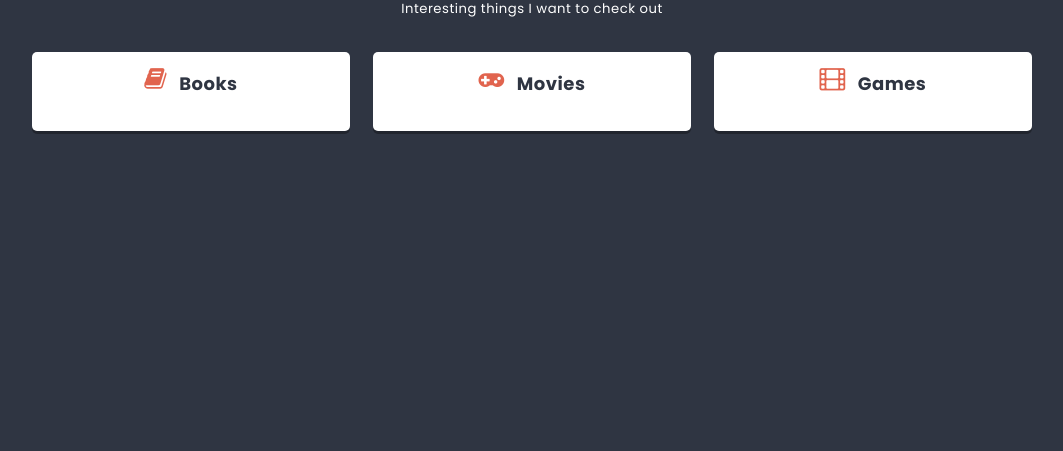
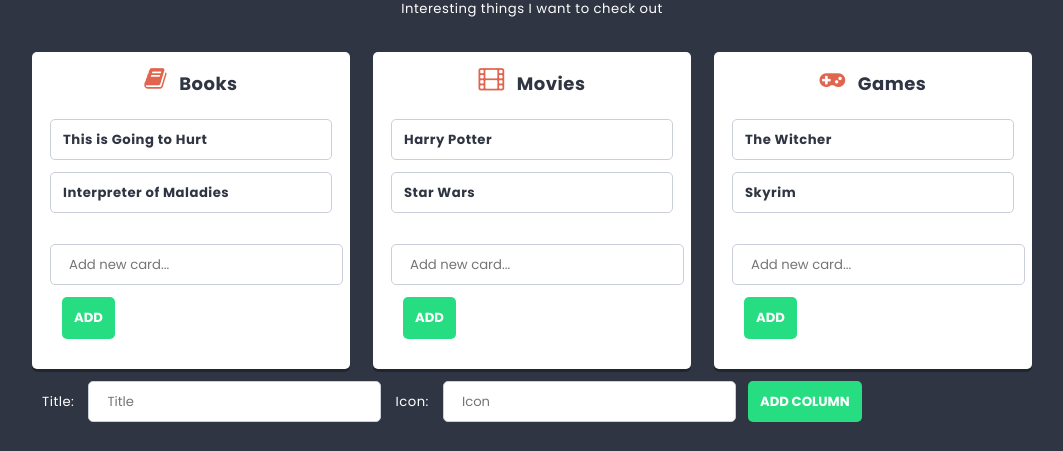
Before and after one commit to grzanek-monika/to-do-list-app, a React (Create React App) app: page / in a window 1280 px wide. Shown: the part 489-940 px from the top of the page, without its empty margins (108-1171 px from the left). Before the commit the page ends 800 px from the top, so only its background shows below. Built offline with nearby package versions, Linux system fonts and the light colour scheme.

Commit message:
Add ColumnForm, Card, CardForm components, add mapping columns in Column component and changes in TextInput component

```diff
--- a/package.json
+++ b/package.json
@@ -10,6 +10,7 @@
     "react": "^18.3.1",
     "react-dom": "^18.3.1",
     "react-scripts": "5.0.1",
+    "shortid": "^2.2.16",
     "web-vitals": "^2.1.4"
   },
   "scripts": {
--- /dev/null
+++ b/src/components/Card/Card.js
@@ -0,0 +1,9 @@
+import styles from './Card.module.scss';
+
+const Card = props => {
+    return (
+        <li  className={styles.card}>{props.title}</li>
+    )
+}
+
+export default Card;
--- /dev/null
+++ b/src/components/Card/Card.module.scss
@@ -0,0 +1,13 @@
+@import '../../styles/settings.scss';
+
+.card {
+    position: relative;
+    background: $color-light;
+    border: 1px solid lighten($color-dark, 60%);
+    padding: $base-size;
+    margin: 0 0 $base-size 0;
+    border-radius: $radius;
+    display: flex;
+    justify-content: space-between;
+    font-weight: bold;
+}
--- /dev/null
+++ b/src/components/CardForm/CardForm.js
@@ -0,0 +1,21 @@
+import styles from './CardForm.module.scss';
+import TextInput from '../TextInput/TextInput.js';
+import Button from '../Button/Button.js';
+import { useState } from 'react';
+
+const CardForm = props => {
+    const [title, setTitle] = useState('');
+    const handleSubmit = e => {
+        e.preventDefault();
+        props.action({title: title}, props.columnId);
+        setTitle('');
+    }
+    return(
+        <form className={styles.cardForm} onSubmit={handleSubmit}>
+            <TextInput placeholder='Add new card...' value={title } onChange={e => setTitle(e.target.value)} />
+            <Button>Add</Button>
+        </form>
+    )
+}
+
+export default CardForm;
--- a/src/components/Column/Column.js
+++ b/src/components/Column/Column.js
@@ -1,9 +1,16 @@
 import styles from './Column.module.scss';
+import Card from '../Card/Card.js';
+import CardForm from '../CardForm/CardForm.js';
 
 const Column = props => {
+
     return (
     <article className={styles.column}>
         <h2 className={styles.title}><span className={styles.icon + ' fa fa-' + props.icon}></span>{props.title}</h2>
+        <ul className={styles.cards}>
+            {props.cards.map(card => <Card key={card.id} title={card.title} />)}
+        </ul>
+        <CardForm columnId={props.id} action={props.action}/>
     </article>
     )
 }
--- /dev/null
+++ b/src/components/ColumnForm/ColumnForm.js
@@ -0,0 +1,28 @@
+import styles  from './ColumnForm.module.scss';
+import { useState } from 'react';
+import Button from '../Button/Button';
+import TextInput from '../TextInput/TextInput';
+
+const ColumnForm = props => {
+    const [title, setTitle] = useState('');
+    const [icon, setIcon] = useState('');
+    const handleSubmit = e => {
+        e.preventDefault();
+        props.action({ title: title, icon: icon });
+        setTitle('');
+        setIcon('');
+    }
+
+
+    return(
+        <form className={styles.ColumnForm} onSubmit={handleSubmit}>
+            <span className={styles.inputStyle}>Title: </span>
+            <TextInput value={title} placeholder='Title' onChange={ e => setTitle(e.target.value)}  />
+            <span className={styles.inputStyle}> Icon: </span>
+            <TextInput value={icon} placeholder='Icon' onChange={ e => setIcon(e.target.value)}  />
+            <Button>Add column</Button>
+        </form>
+    )
+}
+
+export default ColumnForm;
--- /dev/null
+++ b/src/components/ColumnForm/ColumnForm.module.scss
@@ -0,0 +1,11 @@
+@import '../../styles/settings.scss';
+
+.columnForm {
+    text-align: center;
+    padding: 10px;
+
+}
+
+.inputStyle {
+    margin: 10px;
+}
--- a/src/components/List/List.js
+++ b/src/components/List/List.js
@@ -1,7 +1,58 @@
 import styles from './List.module.scss';
 import Column from '../Column/Column.js';
+import { useState } from 'react';
+import shortid from 'shortid';
+import ColumnForm from '../ColumnForm/ColumnForm.js';
 
 const List = () => {
+    const [columns, setColumns] = useState([
+        {
+            id: 1,
+            title: 'Books',
+            icon: 'book',
+            cards: [
+                { id: 1, title: 'This is Going to Hurt' },
+                { id: 2, title: 'Interpreter of Maladies' }
+            ]
+        },
+        {
+            id: 2,
+            title: 'Movies',
+            icon: 'film',
+            cards: [
+                { id: 1, title: 'Harry Potter' },
+                { id: 2, title: 'Star Wars' }
+            ]
+        },
+        {
+            id: 3,
+            title: 'Games',
+            icon: 'gamepad',
+            cards: [
+                { id: 1, title: 'The Witcher' },
+                { id: 2, title: 'Skyrim' }
+            ]
+        }
+    ]);
+
+
+    const addColumn = newColumn => {
+        setColumns([...columns, { id: shortid(), title: newColumn.title, icon: newColumn.icon, cards: [] }]);
+    };
+
+    const addCard = (newCard, columnId) => {
+        const columnsUpdated = columns.map(column => {
+            if(column.id === columnId)
+                return { ...column, cards: [...column.cards, { id: shortid(), title: newCard.title }]}
+            else
+                return column
+        })
+
+        setColumns(columnsUpdated);
+
+    };
+
+
     return(
     <div className={styles.list}>
         <header className={styles.header}>
@@ -9,12 +60,12 @@
         </header>
         <p className={styles.description}>Interesting things I want to check out</p>
         <section className={styles.columns}>
-            <Column title='Books' icon='book' />
-            <Column title='Movies' icon='gamepad' />
-            <Column title='Games' icon='film' />
+            {columns.map( column => <Column key={column.id} id={column.id} title={column.title}
+                icon={column.icon} cards={column.cards} action={addCard} />)}
         </section>
+        <ColumnForm action={addColumn} />
+
     </div>
-
     );
 }
 
--- a/src/components/TextInput/TextInput.js
+++ b/src/components/TextInput/TextInput.js
@@ -1,7 +1,8 @@
 import styles from './TextInput.module.scss';
 
 const TextInput = props => {
-    return (<input className={styles.input} type="text" placeholder={props.placeholder}  />)
+    return (<input className={styles.input} type="text" placeholder={props.placeholder}
+         value={props.value}  onChange={props.onChange} />)
 }
 
 export default TextInput;
--- a/src/components/TextInput/TextInput.module.scss
+++ b/src/components/TextInput/TextInput.module.scss
@@ -9,3 +9,10 @@
     font-family: $font-text;
     border-radius: $radius;
 }
+
+@media (max-width:567px) {
+    .input {
+        width: 50px;
+        padding: $base-size * 0.5;
+    }
+   }
```
Also changed, not shown: src/components/CardForm/CardForm.module.scss (added), 1 other file (tests, documents, lock files or other folders).
